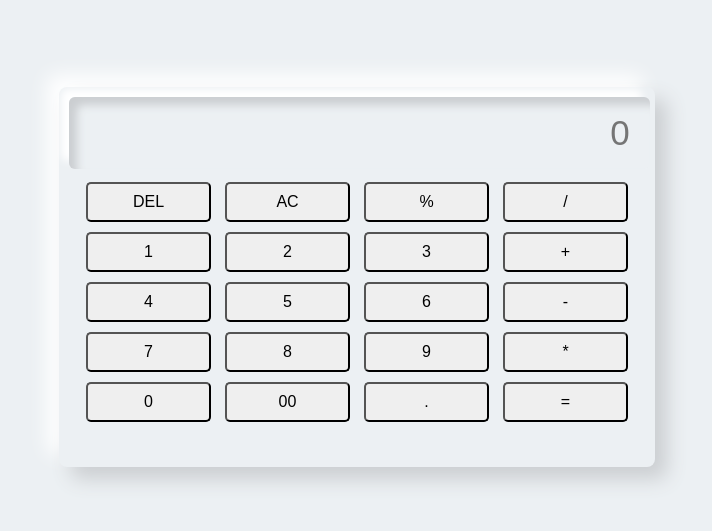
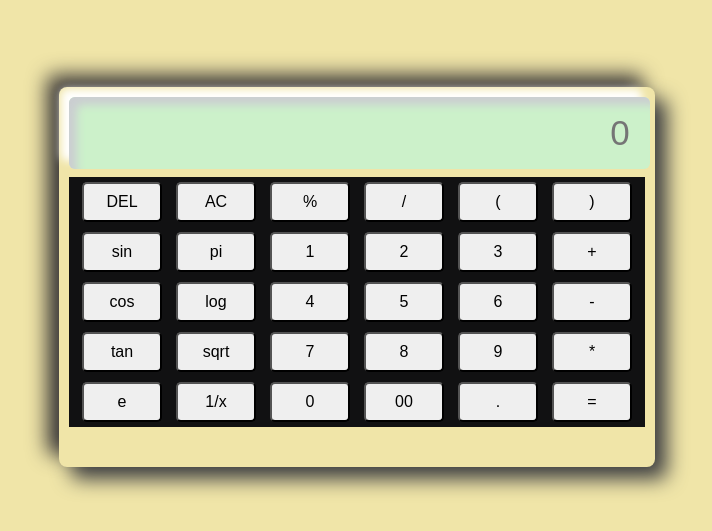
Before and after one commit to krrish1311/calculatorusing_html_css_js, a plain HTML site: page index.html in a window 1280 px wide. Shown: the part 123-654 px from the top of the page, without its empty margins (283-995 px from the left). Drawn offline with Linux system fonts and the light colour scheme.

Commit message:
The extra scientific features are added

```diff
--- a/index.html
+++ b/index.html
@@ -16,11 +16,15 @@
     <div class="row">
         <button onclick="backspc()">DEL</button>
         <button  onclick="screen.value=''" >AC</button>
-        <button class="btn">%</button>
+        <button onclick="percentage()">%</button>
         <button class="btn">/</button>
+        <button class="btn">(</button>
+        <button class="btn">)</button>
 
     </div>
     <div class="row">
+        <button onclick="sin()">sin</button>
+        <button onclick="pi()">pi</button>
         <button class="btn">1</button>
         <button class="btn">2</button>
         <button class="btn">3</button>
@@ -28,6 +32,8 @@
 
     </div>
     <div class="row">
+        <button onclick="cos()">cos</button>
+        <button onclick="log()">log</button>
         <button class="btn">4</button>
         <button class="btn">5</button>
         <button class="btn">6</button>
@@ -35,6 +41,8 @@
 
     </div>
     <div class="row">
+        <button onclick="tan()">tan</button>
+        <button onclick="sqrt()">sqrt</button>
         <button class="btn">7</button>
         <button class="btn">8</button>
         <button class="btn">9</button>
@@ -42,6 +50,8 @@
 
     </div>
     <div class="row">
+        <button onclick="e()">e</button>
+        <button onclick="divby1()">1/x</button>
         <button class="btn">0</button>
         <button class="btn">00</button>
         <button class="btn">.</button>
--- a/script.js
+++ b/script.js
@@ -9,6 +9,44 @@ for (i of btnVal) {
     console.log(screen.value);
   });
 }
+function percentage() {
+  screen.value = screen.value / 100;
+}
+function sin() {
+  screen.value = Math.sin(screen.value);
+}
+
+function cos() {
+  screen.value = Math.cos(screen.value);
+}
+
+function tan() {
+  screen.value = Math.tan(screen.value);
+}
+
+function pow() {
+  screen.value = Math.pow(screen.value, 2);
+}
+
+function sqrt() {
+  screen.value = Math.sqrt(screen.value, 2);
+}
+
+function log() {
+  screen.value = Math.log(screen.value);
+}
+
+function pi() {
+  screen.value += 3.14159265359;
+}
+
+function e() {
+  screen.value += 2.71828182846;
+}
+function divby1() {
+  screen.value = 1 / screen.value;
+}
+
 function backspc() {
   screen.value = screen.value.substr(0, screen.value.length - 1);
 }
--- a/style.css
+++ b/style.css
@@ -5,25 +5,26 @@ body {
   justify-content: center;
   align-items: center;
   min-height: 100vh;
-  background: #ecf0f3;
+  background: #f0e5a8;
 }
 .container {
   width: 45%;
   height: 45vh;
   padding: 10px;
   border-radius: 8px;
-  box-shadow: 12px 12px 20px #cbced1, -12px -12px 20px #ffffff;
+  box-shadow: 12px 12px 20px #3f4042, -12px -12px 20px #3b3838;
 }
 .display #screen {
   width: 97%;
   height: 70px;
   font-size: 35px;
   text-align: right;
-  outline: none;
+  outline: 8zpx;
+  outline-color: #111112;
   border: none;
   margin-bottom: 8px;
   padding-right: 20px;
-  background: #ecf0f3;
+  background: #ccf1ca;
   border-radius: 6px;
   box-shadow: inset 8px 8px 8px #cbced1, -8px -8px 8px #ffffff;
 }
@@ -33,12 +34,31 @@ body {
   justify-content: center;
   flex-direction: column;
   align-items: center;
+  background: #111112;
+  border-color: red;
 }
 .row button {
-  width: 125px;
+  width: 80px;
   height: 40px;
   font-size: 16px;
   margin: 5px;
   border-radius: 5px;
   cursor: pointer;
 }
+.row button:hover {
+  box-shadow: inset 5px 5px 8px rgba(16, 16, 16, 0.1), inset -5px -5px 8px #fff;
+  background: #fff;
+}
+
+/*#eval {
+  background: #111112;
+  color: #fff;
+  box-shadow: inset 5px 5px 8px #66d9ff, inset -5px -5px 8px #00ace6;
+}
+*/
+
+#eval:hover {
+  background: #33ccff;
+  color: #fff;
+  box-shadow: inset 5px 5px 8px #66d9ff, inset -5px -5px 8px #00ace6;
+}
```
